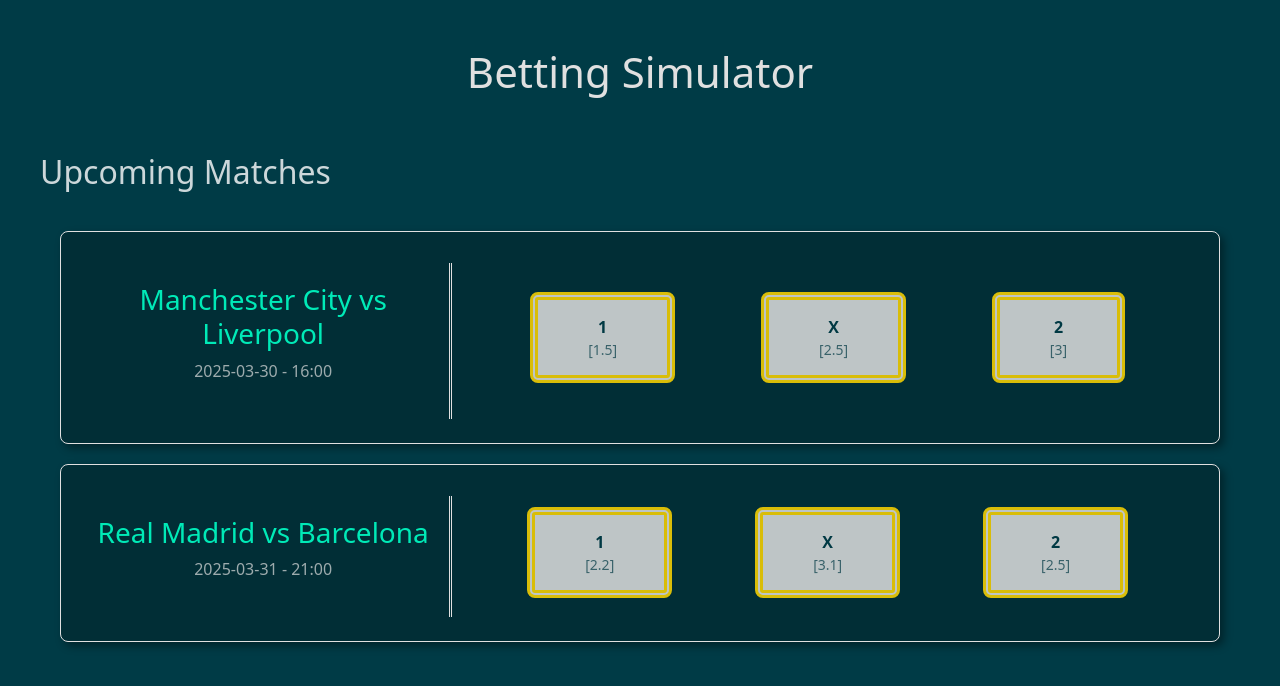
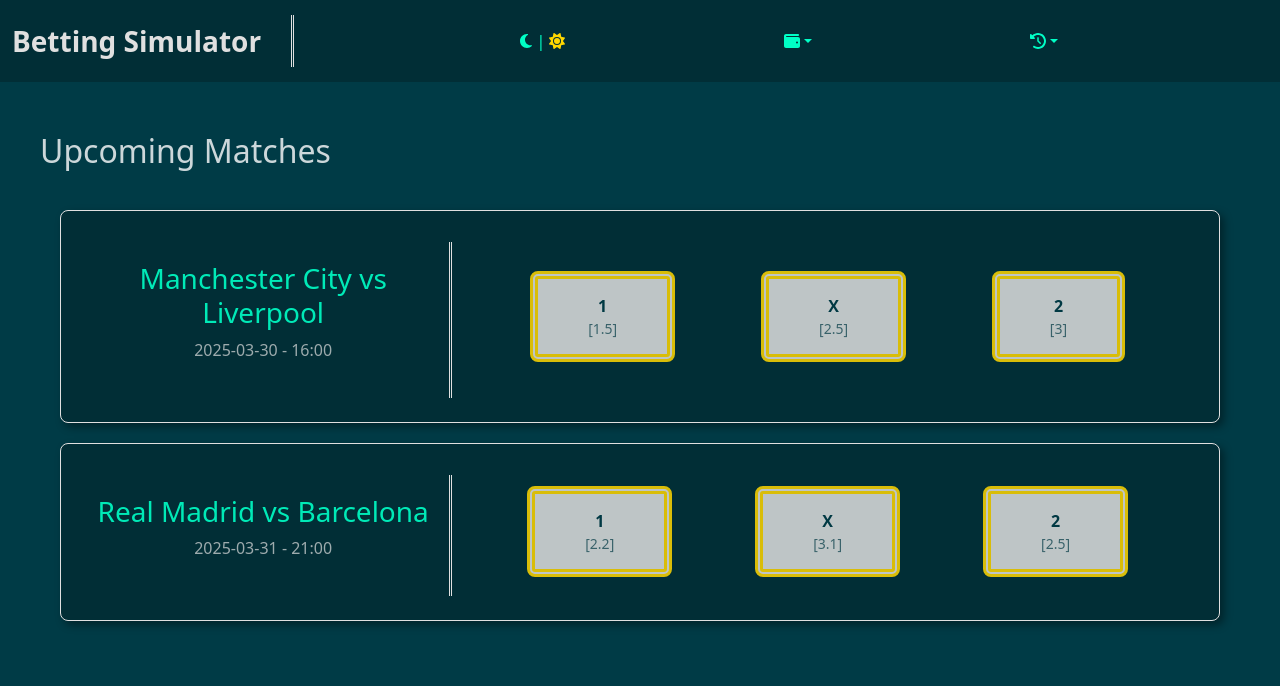
Before and after one commit to sofia-pastor/betting-simulator, a React (Vite) app: page / in a window 1280 px wide. Shown: the top 686 px of the page. Built offline with nearby package versions, Linux system fonts and the light colour scheme.

Commit message:
added navbar component and styles

```diff
--- a/package.json
+++ b/package.json
@@ -10,6 +10,9 @@
     "preview": "vite preview"
   },
   "dependencies": {
+    "@fortawesome/fontawesome-svg-core": "^6.7.2",
+    "@fortawesome/free-solid-svg-icons": "^6.7.2",
+    "@fortawesome/react-fontawesome": "^0.2.2",
     "bootstrap": "^5.3.3",
     "react": "^19.0.0",
     "react-dom": "^19.0.0"
--- a/src/App.jsx
+++ b/src/App.jsx
@@ -1,5 +1,6 @@
 import { useState } from "react";
 
+import Navbar from "./Navbar.jsx";
 import GameList from "./GameList.jsx";
 import BetTicket from "./BetTicket.jsx";
 import "./App.css";
@@ -52,7 +53,7 @@
 
   return (
     <div>
-      <h1>Betting Simulator</h1>
+      <Navbar />
       <GameList games={mockGames} onSelectBet={handleSelectBet} />
       <BetTicket bet={selectedBet} onConfirmBet={handleConfirmBet} />
     </div>
--- /dev/null
+++ b/src/Navbar.css
@@ -0,0 +1,27 @@
+.Navbar .navbar {
+  background-color: #012e36;
+  padding: 15px 0;
+  margin-bottom: 50px;
+}
+
+.Navbar .navbar-brand {
+  font-size: 28px;
+  font-weight: bold;
+  color: var(--heading-color);
+  border-right: 3px double var(--heading-color);
+  padding-right: 30px;
+}
+
+.Navbar .navbar-nav.icon-list {
+  display: flex;
+  justify-content: space-evenly; /* ou space-between / space-around */
+  align-items: center;
+  width: 100%;
+}
+.Navbar .nav-item.icon .nav-link {
+  color: var(--heading-secondary-color);
+}
+
+.Navbar .sun-icon {
+  color: var(--accent-color);
+}
--- a/src/Navbar.jsx
+++ b/src/Navbar.jsx
@@ -1,9 +1,101 @@
+import { FontAwesomeIcon } from "@fortawesome/react-fontawesome";
+import {
+  faWallet,
+  faMoon,
+  faSun,
+  faClockRotateLeft,
+} from "@fortawesome/free-solid-svg-icons";
+
+import "./Navbar.css";
+
 export default function Navbar() {
   return (
     <div className="Navbar">
-      <div className="icon">1</div>
-      <div className="icon">2</div>
-      <div className="icon">3</div>
+      <nav className="navbar navbar-expand-sm">
+        <div className="container-fluid">
+          <a className="navbar-brand" href="#">
+            Betting Simulator
+          </a>
+          <button
+            className="navbar-toggler"
+            type="button"
+            data-bs-toggle="collapse"
+            data-bs-target="#navbarNavDropdown"
+            aria-controls="navbarNavDropdown"
+            aria-expanded="false"
+            aria-label="Toggle navigation"
+          >
+            <span className="navbar-toggler-icon"></span>
+          </button>
+          <div className="collapse navbar-collapse" id="navbarNavDropdown">
+            <ul className="navbar-nav icon-list">
+              <li className="nav-item icon">
+                <a className="nav-link active" aria-current="page" href="#">
+                  <FontAwesomeIcon icon={faMoon} /> |{" "}
+                  <FontAwesomeIcon icon={faSun} className="sun-icon" />
+                </a>
+              </li>
+
+              <li className="nav-item dropdown icon">
+                <a
+                  className="nav-link dropdown-toggle"
+                  href="#"
+                  role="button"
+                  data-bs-toggle="dropdown"
+                  aria-expanded="false"
+                >
+                  <FontAwesomeIcon icon={faWallet} />
+                </a>
+                <ul className="dropdown-menu">
+                  <li>
+                    <a className="dropdown-item" href="#">
+                      Action
+                    </a>
+                  </li>
+                  <li>
+                    <a className="dropdown-item" href="#">
+                      Another action
+                    </a>
+                  </li>
+                  <li>
+                    <a className="dropdown-item" href="#">
+                      Something else here
+                    </a>
+                  </li>
+                </ul>
+              </li>
+              <li className="nav-item dropdown icon">
+                <a
+                  className="nav-link dropdown-toggle"
+                  href="#"
+                  role="button"
+                  data-bs-toggle="dropdown"
+                  aria-expanded="false"
+                >
+                  <FontAwesomeIcon icon={faClockRotateLeft} />
+                </a>
+                <ul className="dropdown-menu">
+                  <li>
+                    <a className="dropdown-item" href="#">
+                      Action
+                    </a>
+                  </li>
+                  <li>
+                    <a className="dropdown-item" href="#">
+                      Another action
+                    </a>
+                  </li>
+                  <li>
+                    <a className="dropdown-item" href="#">
+                      Something else here
+                    </a>
+                  </li>
+                </ul>
+              </li>
+            </ul>
+          </div>
+        </div>
+      </nav>
     </div>
   );
 }
--- a/src/main.jsx
+++ b/src/main.jsx
@@ -2,6 +2,7 @@
 import { createRoot } from "react-dom/client";
 
 import "bootstrap/dist/css/bootstrap.min.css";
+import "bootstrap/dist/js/bootstrap.bundle.min.js";
 
 import "./index.css";
 import App from "./App.jsx";
```
Also changed, not shown: 1 other file (tests, documents, lock files or other folders).
